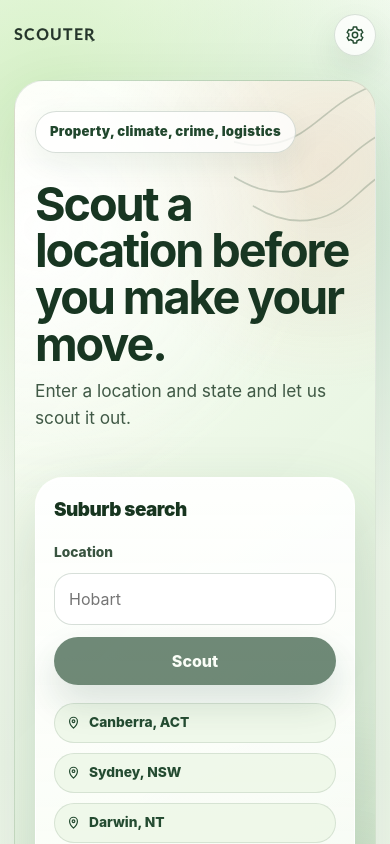
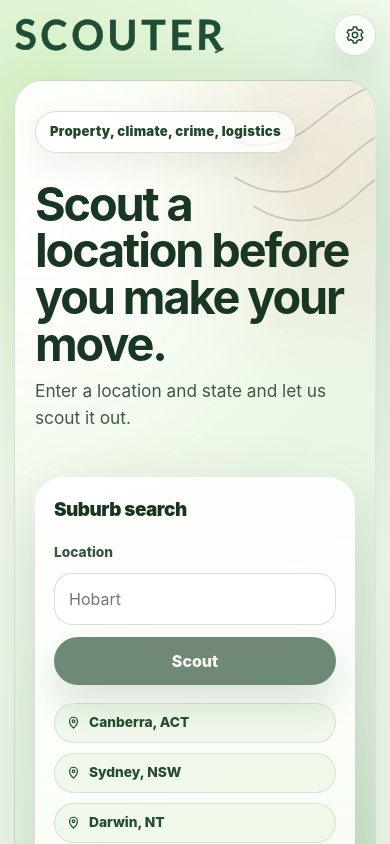
Before and after one commit to soutarm/scouter, a React (Vite) app: page / in a window 390 px wide. Shown: the top 844 px of the page. Built offline with nearby package versions, Linux system fonts and the light colour scheme.

Commit message:
Fix SCOUTER title size — move brand-lockup-size var directly onto brand-wordmark

```diff
--- a/src/App.css
+++ b/src/App.css
@@ -64,11 +64,12 @@
 }
 
 .brand-wordmark {
+  --brand-forest: #1f4d36;
   align-items: center;
   color: var(--brand-forest);
   display: inline-flex;
   font-family: 'Avenir Next', 'Century Gothic', Futura, 'Trebuchet MS', sans-serif;
-  font-size: var(--brand-lockup-size);
+  font-size: clamp(2rem, 5.4vw, 4rem);
   font-weight: 950;
   gap: 0.075em;
   letter-spacing: 0;
@@ -1826,9 +1827,8 @@ td {
     gap: 12px;
   }
 
-  .brand-lockup {
-    min-width: 0;
-    --brand-lockup-size: clamp(2rem, 11vw, 3.6rem);
+  .brand-wordmark {
+    font-size: clamp(1.6rem, 11vw, 2.6rem);
   }
 
   .settings-button {
```
